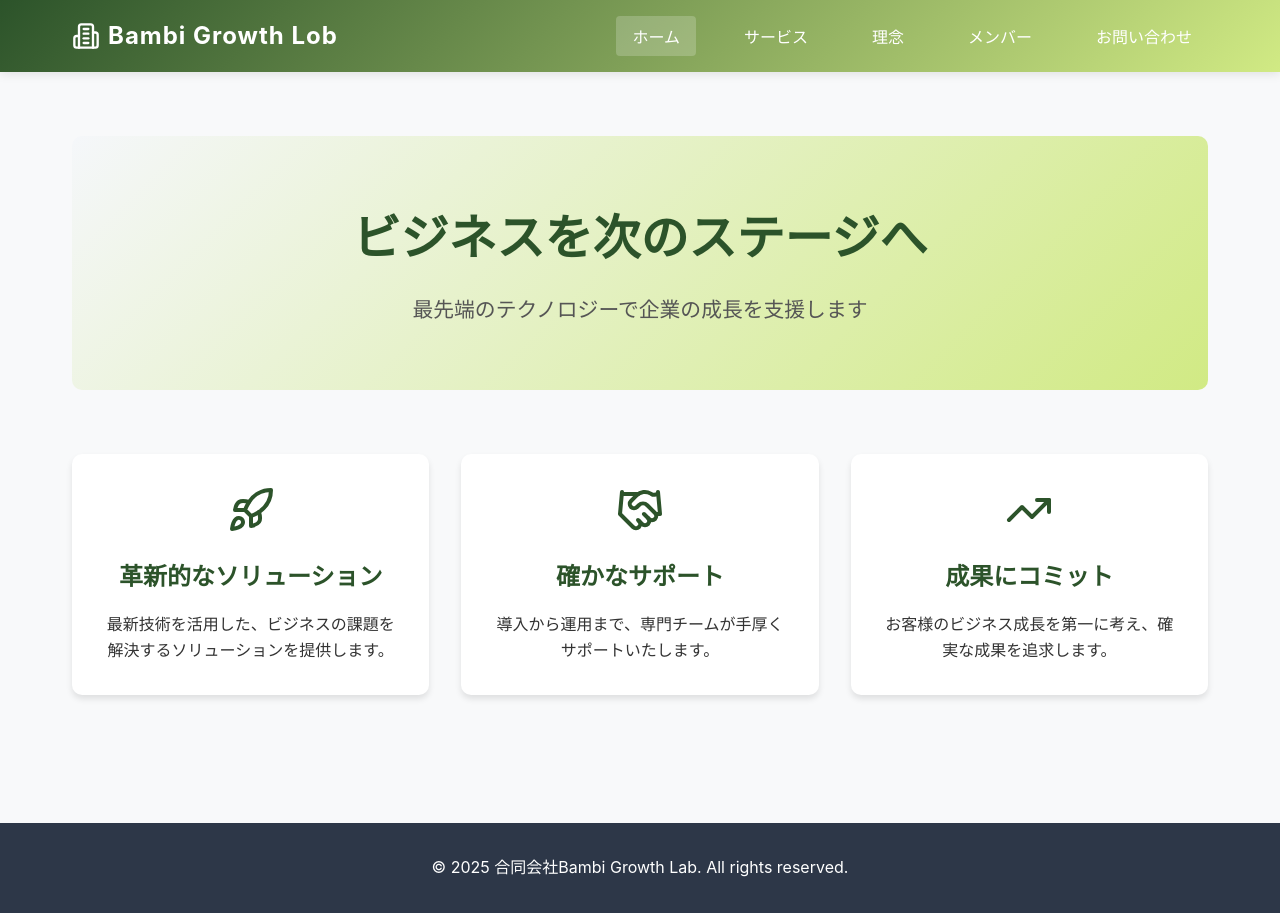
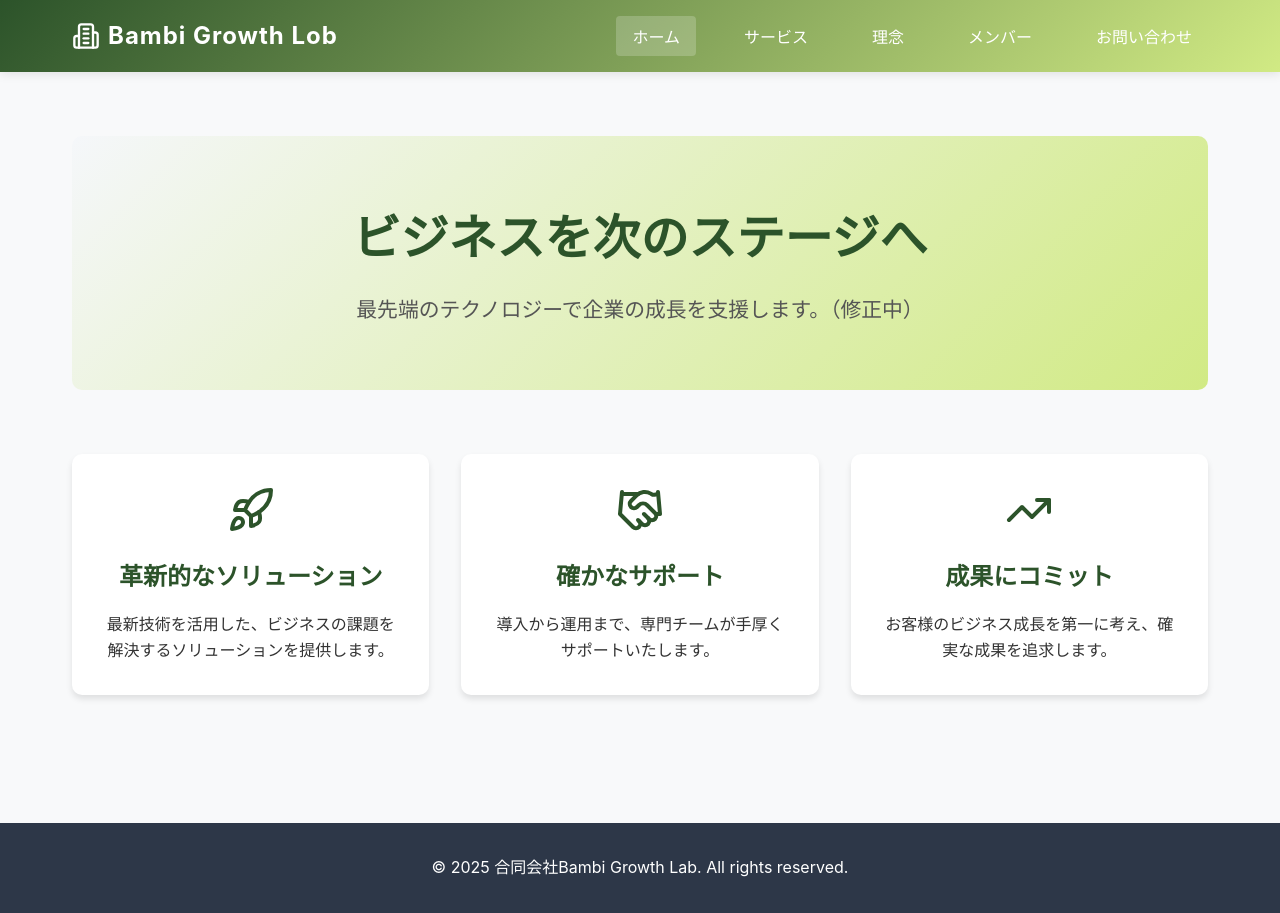
Before and after one commit to systems-wada/bambi-growth-lab, a React (Vite) app: page / in a window 1280 px wide. Built offline with nearby package versions, Linux system fonts and the light colour scheme.

Commit message:
Update home.tsx

```diff
--- a/src/pages/home.tsx
+++ b/src/pages/home.tsx
@@ -5,7 +5,7 @@ export const HomePage = () => (
     <div className="hero">
       <h1 className="hero-title">ビジネスを次のステージへ</h1>
       <p className="hero-subtitle">
-        最先端のテクノロジーで企業の成長を支援します
+        最先端のテクノロジーで企業の成長を支援します。（修正中）
       </p>
     </div>
     <div className="features">
```
